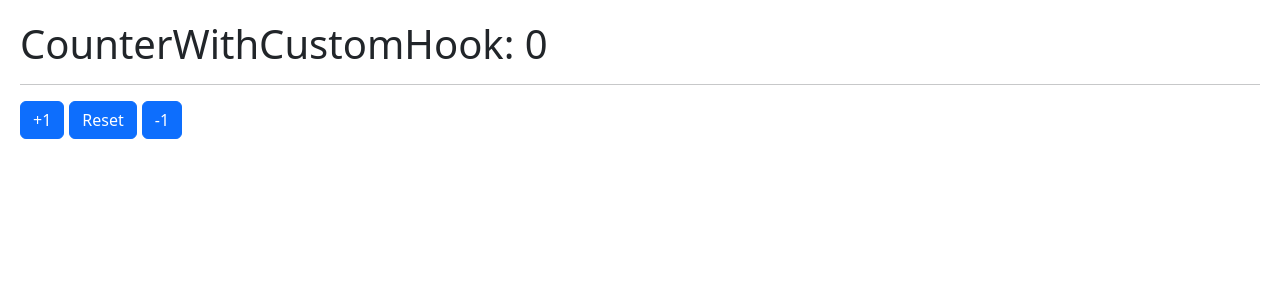
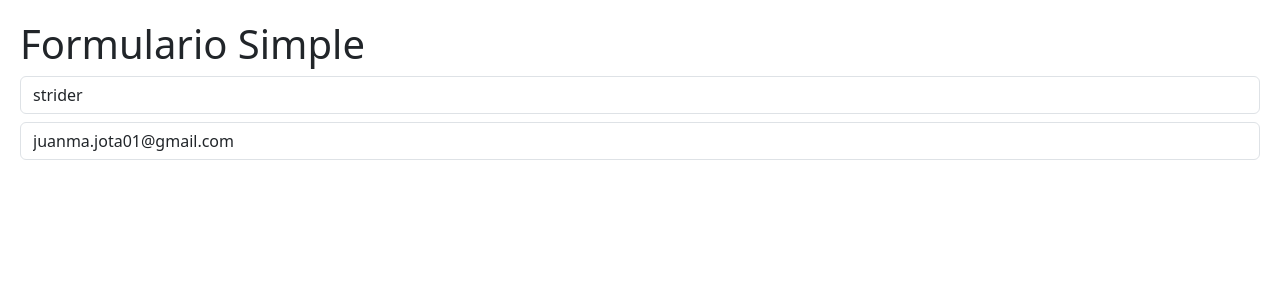
Before and after one commit to juanmagdev/hooksApp, a React (Vite) app: page / in a window 1280 px wide. Shown: the top 300 px of the page. Built offline with nearby package versions, Linux system fonts and the light colour scheme.

Commit message:
useEffect

```diff
--- /dev/null
+++ b/src/01-useState/02-useEffect/SimpleForm.jsx
@@ -0,0 +1,55 @@
+import {useState, useEffect} from 'react'
+
+export const SimpleForm = () => {
+
+  const [formSate, setFormState] = useState({
+    username: 'strider',
+    email: 'juanma.jota01@gmail.com'
+
+  });
+
+  const {username, email} = formSate;
+
+  const onImputChange =  ({target}) => {
+    const {name, value} = target;
+
+    setFormState({
+      ...formSate,
+      [name]: value
+    })
+  }
+
+  useEffect(() => {
+    console.log("FormState changed");
+  }, [formSate]);
+
+  useEffect(() => {
+    console.log("Email changed");
+  }, [email]);
+
+
+
+  return (
+    <>
+    <h1>Formulario Simple</h1>
+
+    <input
+        type='text'
+        className='form-control'
+        placeholder='Username'
+        name='username'
+        value={username}
+        onChange = {onImputChange}
+    />
+
+<input
+        type='email'
+        className='form-control mt-2'
+        placeholder='juanma@uma.es'
+        name='email'
+        value={email}
+        onChange = {onImputChange}
+    />
+    </>
+  )
+}
--- a/src/01-useState/CounterWithCustomHook.jsx
+++ b/src/01-useState/CounterWithCustomHook.jsx
@@ -1,8 +1,8 @@
-import {useCounter} from '../hooks/useCounter'
+import { useCounter } from '../hooks/useCounter'
 
 export const CounterWithCustomHook = () => {
 
-  const {counter, increment, decrement, reset} = useCounter();
+  const { counter, increment, decrement, reset } = useCounter();
 
   return (
     <>
--- a/src/main.jsx
+++ b/src/main.jsx
@@ -1,13 +1,14 @@
 import React from "react";
 import ReactDOM from "react-dom/client";
-import { CounterApp } from "./01-useState/CounterApp";
-import { CounterWithCustomHook } from "./01-useState/CounterWithCustomHook";
+// import { CounterApp } from "./01-useState/CounterApp";
+// import { CounterWithCustomHook } from "./01-useState/CounterWithCustomHook";
 // import { HooksApp } from "./HooksApp";
+import { SimpleForm } from "./01-useState/02-useEffect/SimpleForm";
 
 import './index.css'
 
 ReactDOM.createRoot(document.getElementById('root')).render(
-    <React.StrictMode>
-        <CounterWithCustomHook/>
-    </React.StrictMode>
+  <React.StrictMode>
+    <SimpleForm />
+  </React.StrictMode>
 )
```
Also changed, not shown: src/01-useState/CounterApp.jsx (+5 -5 lines), src/hooks/useCounter.js (+5 -5 lines).
